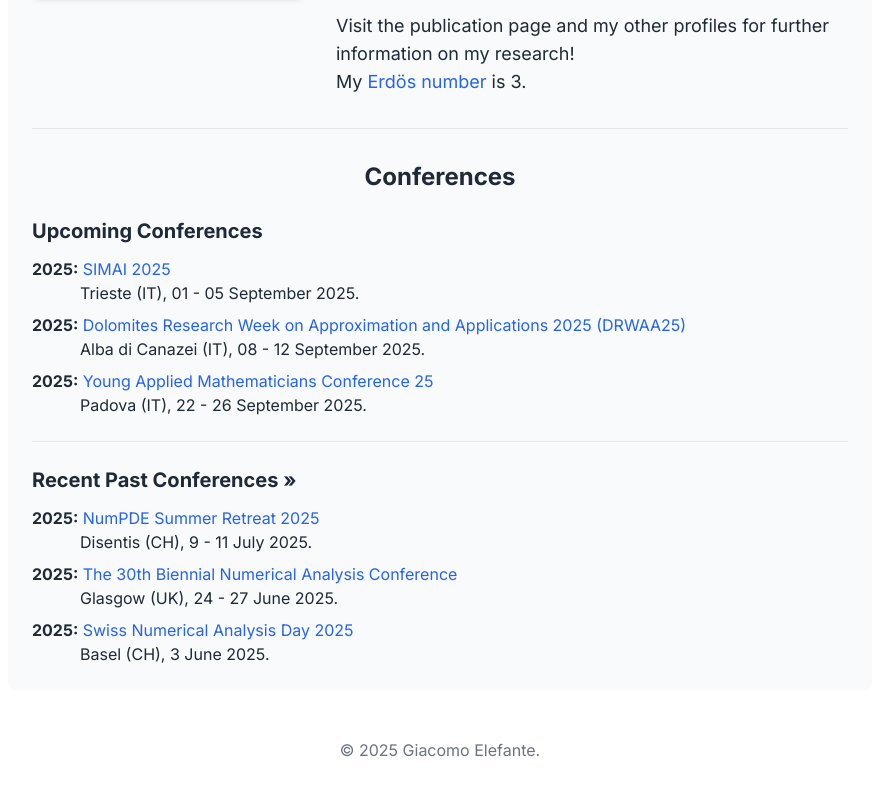
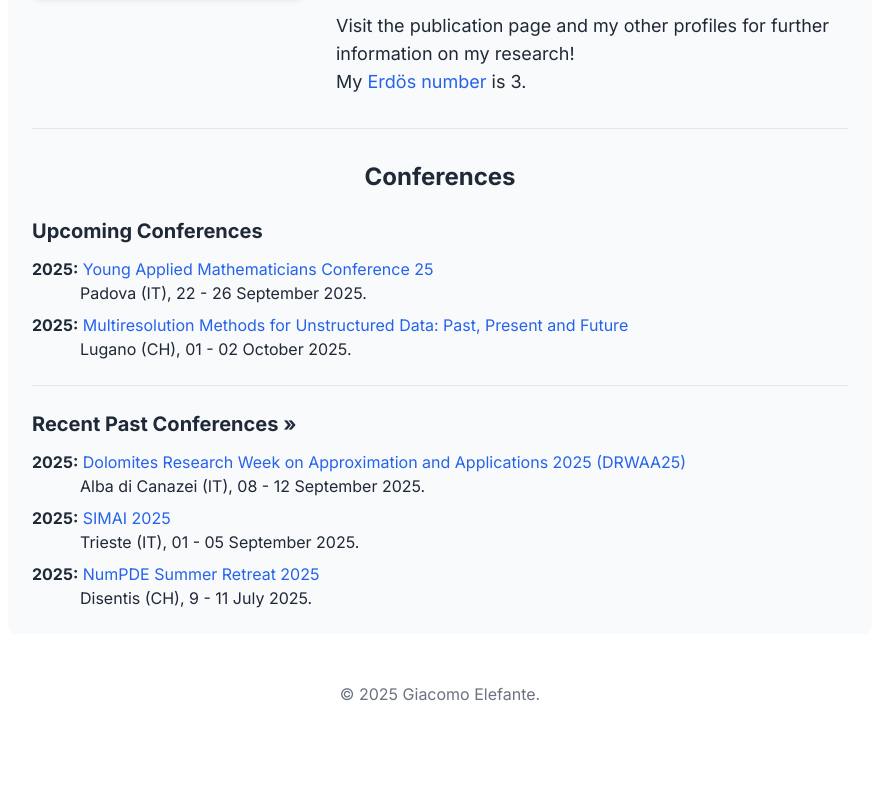
Before and after one commit to gelefant/gelefant.github.io, a plain HTML site: page index.html in a window 1280 px wide. Shown: the part 684-1478 px from the top of the page, without its empty margins (200-1079 px from the left). After the commit the page ends 1422 px from the top, so only its background shows below. Drawn offline with nearby package versions, Linux system fonts and the light colour scheme.

Commit message:
Update index.html

```diff
--- a/index.html
+++ b/index.html
@@ -191,16 +191,13 @@
                                 <h3 class="text-xl font-semibold mb-3">Upcoming Conferences</h3>
                                 <div class="space-y-2">
                                     <p>
-                                        <strong>2025:</strong> <a href="https://simai2025.cimne.com/" target="_blank" class="text-blue-600 hover:underline">SIMAI 2025</a><br>
-                                        <span class="pl-12">Trieste (IT), 01 - 05 September 2025.</span>
-                                    </p>
-                                    <p>
-                                        <strong>2025:</strong> <a href="https://sites.google.com/view/drwaa25/" target="_blank" class="text-blue-600 hover:underline">Dolomites Research Week on Approximation and Applications 2025 (DRWAA25)</a><br>
-                                        <span class="pl-12">Alba di Canazei (IT), 08 - 12 September 2025.</span>
-                                    </p>
-                                    <p>
                                         <strong>2025:</strong> <a href="https://www.yamc.it/home" target="_blank" class="text-blue-600 hover:underline">Young Applied Mathematicians Conference 25</a><br>
                                         <span class="pl-12">Padova (IT), 22 - 26 September 2025.</span>
+                                    </p>
+									<p>
+                                        <strong>2025:</strong> <a href="https://mud25.usi.ch/" target="_blank" class="text-blue-600 hover:underline">Multiresolution Methods for Unstructured Data:
+										Past, Present and Future</a><br>
+                                        <span class="pl-12">Lugano (CH), 01 - 02 October 2025.</span>
                                     </p>
                                 </div>
                             </div>
@@ -211,17 +208,17 @@
                                     <a href="#past-conferences" id="past-conferences-link" class="text-gray-800 hover:text-blue-600 transition-colors duration-300">Recent Past Conferences &raquo;</a>
                                 </h3>
                                 <div class="space-y-2">
-				    <p>
+				    				<p>
+                                        <strong>2025:</strong> <a href="https://sites.google.com/view/drwaa25/" target="_blank" class="text-blue-600 hover:underline">Dolomites Research Week on Approximation and Applications 2025 (DRWAA25)</a><br>
+                                        <span class="pl-12">Alba di Canazei (IT), 08 - 12 September 2025.</span>
+                                    </p>
+									<p>
+                                        <strong>2025:</strong> <a href="https://simai2025.cimne.com/" target="_blank" class="text-blue-600 hover:underline">SIMAI 2025</a><br>
+                                        <span class="pl-12">Trieste (IT), 01 - 05 September 2025.</span>
+                                    </p>
+									<p>
                                         <strong>2025:</strong> <a href="https://www.math.uzh.ch/konferenzdetails0?key1=807" target="_blank" class="text-blue-600 hover:underline">NumPDE Summer Retreat 2025</a><br>
                                         <span class="pl-12">Disentis (CH), 9 - 11 July 2025.</span>
-                                    </p>
-	                                <p>
-                                        <strong>2025:</strong> <a href="https://numericalanalysisconference.org.uk/" target="_blank" class="text-blue-600 hover:underline">The 30th Biennial Numerical Analysis Conference</a><br>
-                                        <span class="pl-12">Glasgow (UK), 24 - 27 June 2025.</span>
-                                    </p>
-                                    <p>
-                                        <strong>2025:</strong> <a href="https://colloqnum25.dmi.unibas.ch/en/" target="_blank" class="text-blue-600 hover:underline">Swiss Numerical Analysis Day 2025</a><br>
-                                        <span class="pl-12">Basel (CH), 3 June 2025.</span>
                                     </p>
                                 </div>
                             </div>
@@ -237,10 +234,18 @@
                     <p class="mb-6">A complete list of all past conferences I have attended or presented at.</p>
                     <div class="space-y-4">
                         <hr>
-			<p>
-                        <strong>2025:</strong> <a href="https://www.math.uzh.ch/konferenzdetails0?key1=807" target="_blank" class="text-blue-600 hover:underline">NumPDE Summer Retreat 2025</a><br>
-			<span class="pl-12">Disentis (CH), 9 - 11 July 2025.</span>
-                	</p>
+						<p>
+                            <strong>2025:</strong> <a href="https://sites.google.com/view/drwaa25/" target="_blank" class="text-blue-600 hover:underline">Dolomites Research Week on Approximation and Applications 2025 (DRWAA25)</a><br>
+                             <span class="pl-12">Alba di Canazei (IT), 08 - 12 September 2025.</span>
+						</p>
+						<p>
+                            <strong>2025:</strong> <a href="https://simai2025.cimne.com/" target="_blank" class="text-blue-600 hover:underline">SIMAI 2025</a><br>
+                            <span class="pl-12">Trieste (IT), 01 - 05 September 2025.</span>
+                        </p>
+						<p>
+                        	<strong>2025:</strong> <a href="https://www.math.uzh.ch/konferenzdetails0?key1=807" target="_blank" class="text-blue-600 hover:underline">NumPDE Summer Retreat 2025</a><br>
+							<span class="pl-12">Disentis (CH), 9 - 11 July 2025.</span>
+                		</p>
                         <p>
                             <strong>2025:</strong> <a href="https://numericalanalysisconference.org.uk/" target="_blank" class="text-blue-600 hover:underline">The 30th Biennial Numerical Analysis Conference</a><br>
                             <span class="pl-12">Glasgow (UK), 24 - 27 June 2025.</span>
```
